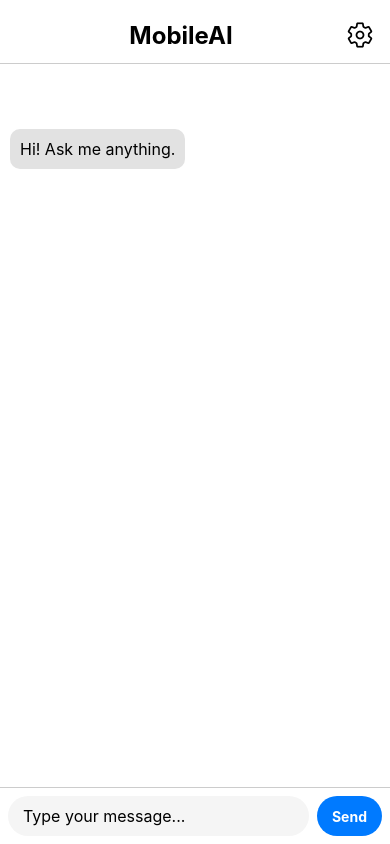
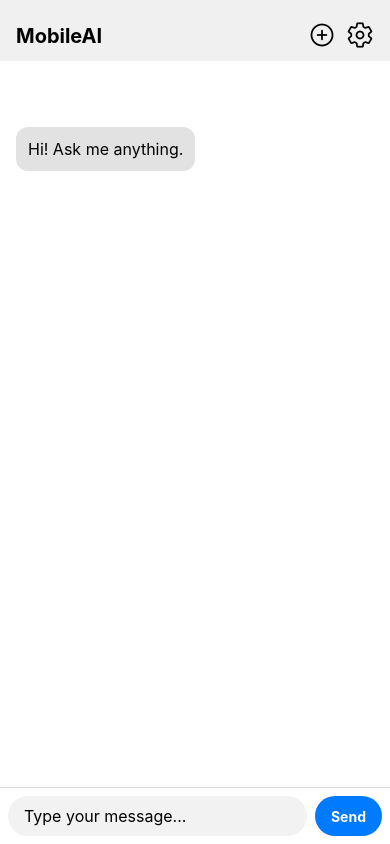
Before and after one commit to Comicalist/AIMobileBot, a React Native app: screen / in a window 390 px wide. Built offline with nearby package versions, Linux system fonts and the light colour scheme.

Commit message:
Major: Conversation History and Async saving.

```diff
--- a/App.js
+++ b/App.js
@@ -21,6 +21,8 @@ export default function App() {
     { id: '1', sender: 'bot', text: 'Hi! Ask me anything.' },
   ]);
   const [input, setInput] = useState('');
+  const [conversations, setConversations] = useState([]);
+  const [currentConversationId, setCurrentConversationId] = useState(null);
   const [isSettingsVisible, setIsSettingsVisible] = useState(false);
   const [selectedLanguage, setSelectedLanguage] = useState('');
   const flatListRef = useRef(null);
@@ -39,6 +41,30 @@ export default function App() {
     loadLanguageSetting();
   }, []);
 
+  useEffect(() => {
+    const loadConversations = async () => {
+      const saved = await AsyncStorage.getItem('conversations');
+      if (saved) {
+        setConversations(JSON.parse(saved));
+      }
+    };
+    loadConversations();
+  }, []);
+
+  const updateConversation = async (updatedMessages) => {
+    const updated = {
+      id: currentConversationId || Date.now().toString(),
+      title: `Conversation ${new Date().toLocaleString()}`,
+      messages: updatedMessages,
+    };
+
+    const filtered = conversations.filter(c => c.id !== updated.id);
+    const newList = [...filtered, updated];
+    setConversations(newList);
+    await AsyncStorage.setItem('conversations', JSON.stringify(newList));
+    setCurrentConversationId(updated.id);
+  };
+
   const sendMessage = async () => {
     if (!input.trim()) return;
 
@@ -49,8 +75,6 @@ export default function App() {
     } else if (selectedLanguage) {
       messageWithLanguage += ` Respond to this in ${selectedLanguage}`;
     }
-
-    console.log("User Message Sent: ", messageWithLanguage);
 
     const userMessage = { id: Date.now().toString(), sender: 'user', text: input };
     setMessages(prev => [...prev, userMessage]);
@@ -70,19 +94,38 @@ export default function App() {
       });
 
       const data = await response.json();
-      console.log(data);
       const botReply = data.choices?.[0]?.message?.content?.trim() || 'Sorry, I didn’t get that.';
 
-      setMessages(prev => [
-        ...prev,
-        { id: Date.now().toString() + '-bot', sender: 'bot', text: botReply },
-      ]);
+      const botMessage = { id: Date.now().toString() + '-bot', sender: 'bot', text: botReply };
+      const updatedMessages = [...messages, userMessage, botMessage];
+      setMessages(updatedMessages);
+      await updateConversation(updatedMessages);
+
     } catch (err) {
       console.error(err);
-      setMessages(prev => [
-        ...prev,
-        { id: Date.now().toString() + '-bot', sender: 'bot', text: 'Oops, something went wrong.' },
-      ]);
+      const errorMessage = {
+        id: Date.now().toString() + '-bot',
+        sender: 'bot',
+        text: 'Oops, something went wrong.',
+      };
+      const updatedMessages = [...messages, userMessage, errorMessage];
+      setMessages(updatedMessages);
+      await updateConversation(updatedMessages);
+    }
+  };
+
+  const startNewConversation = () => {
+    const newId = Date.now().toString();
+    setCurrentConversationId(newId);
+    setMessages([{ id: '1', sender: 'bot', text: 'Hi! Ask me anything.' }]);
+  };
+
+  const loadConversation = (id) => {
+    const convo = conversations.find(c => c.id === id);
+    if (convo) {
+      setCurrentConversationId(convo.id);
+      setMessages(convo.messages);
+      setIsSettingsVisible(false);
     }
   };
 
@@ -116,9 +159,14 @@ export default function App() {
         {/* Header */}
         <View style={[styles.header, { paddingTop: 20 }]}>
           <Text style={styles.headerTitle}>MobileAI</Text>
-          <TouchableOpacity onPress={toggleSettings}>
-            <Ionicons name="settings-outline" size={28} color="black" />
-          </TouchableOpacity>
+          <View style={{ flexDirection: 'row' }}>
+            <TouchableOpacity onPress={startNewConversation} style={{ marginRight: 10 }}>
+              <Ionicons name="add-circle-outline" size={28} color="black" />
+            </TouchableOpacity>
+            <TouchableOpacity onPress={toggleSettings}>
+              <Ionicons name="settings-outline" size={28} color="black" />
+            </TouchableOpacity>
+          </View>
         </View>
 
         {/* Chat messages */}
@@ -166,6 +214,18 @@ export default function App() {
                   setIsSettingsVisible(false);
                 }}
               />
+
+              <Text style={{ fontWeight: 'bold', marginTop: 20 }}>Past conversations:</Text>
+              <FlatList
+                data={conversations}
+                keyExtractor={item => item.id}
+                renderItem={({ item }) => (
+                  <TouchableOpacity onPress={() => loadConversation(item.id)}>
+                    <Text style={{ paddingVertical: 6 }}>{item.title}</Text>
+                  </TouchableOpacity>
+                )}
+              />
+
               <Button title="Close" onPress={() => setIsSettingsVisible(false)} />
             </View>
           </View>
@@ -177,89 +237,68 @@ export default function App() {
 
 const styles = StyleSheet.create({
   container: { flex: 1, backgroundColor: '#fff' },
-  chat: {
-    paddingTop: 10,
-    paddingHorizontal: 10,
+  header: {
+    flexDirection: 'row',
+    justifyContent: 'space-between',
+    alignItems: 'center',
+    paddingHorizontal: 16,
+    backgroundColor: '#f0f0f0',
+    paddingBottom: 10,
   },
+  headerTitle: { fontSize: 20, fontWeight: 'bold' },
+  chat: { padding: 16 },
   message: {
-    marginVertical: 5,
-    padding: 10,
-    borderRadius: 10,
+    marginVertical: 6,
+    padding: 12,
+    borderRadius: 12,
     maxWidth: '80%',
   },
   user: {
+    backgroundColor: '#DCF8C6',
     alignSelf: 'flex-end',
-    backgroundColor: '#DCF8C6',
   },
   bot: {
+    backgroundColor: '#E2E2E2',
     alignSelf: 'flex-start',
-    backgroundColor: '#E2E2E2',
   },
-  messageText: {
-    fontSize: 16,
-  },
+  messageText: { fontSize: 16 },
   inputContainer: {
     flexDirection: 'row',
+    padding: 8,
     borderTopWidth: 1,
-    borderColor: '#ccc',
-    padding: 8,
+    borderColor: '#ddd',
+    backgroundColor: '#fff',
   },
   input: {
     flex: 1,
-    backgroundColor: '#F5F5F5',
+    backgroundColor: '#f2f2f2',
     borderRadius: 20,
-    paddingHorizontal: 15,
+    paddingHorizontal: 16,
     paddingVertical: 10,
     fontSize: 16,
   },
   sendButton: {
+    backgroundColor: '#007AFF',
+    borderRadius: 20,
+    paddingHorizontal: 16,
+    justifyContent: 'center',
     marginLeft: 8,
-    backgroundColor: '#007AFF',
-    paddingVertical: 10,
-    paddingHorizontal: 15,
-    borderRadius: 20,
-    justifyContent: 'center',
   },
-  sendText: {
-    color: 'white',
-    fontWeight: 'bold',
-  },
-  header: {
-    flexDirection: 'row',
-    alignItems: 'center',
-    justifyContent: 'space-between',
-    paddingHorizontal: 16,
-    paddingVertical: 12,
-    borderBottomWidth: 1,
-    borderColor: '#ccc',
-    backgroundColor: '#fff',
-  },
-  headerTitle: {
-    fontSize: 24,
-    fontWeight: 'bold',
-    textAlign: 'center',
-    flex: 1,
-  },
-  settingsButton: {
-    position: 'absolute',
-    top: 40,
-    right: 20,
-  },
+  sendText: { color: '#fff', fontWeight: 'bold' },
   modalOverlay: {
     flex: 1,
     justifyContent: 'center',
-    alignItems: 'center',
-    backgroundColor: 'rgba(0, 0, 0, 0.5)',
+    backgroundColor: 'rgba(0,0,0,0.3)',
+    paddingHorizontal: 20,
   },
   modalContent: {
     backgroundColor: 'white',
-    padding: 40,
     borderRadius: 10,
-    width: 300,
+    padding: 20,
   },
   modalTitle: {
     fontSize: 18,
+    fontWeight: 'bold',
     marginBottom: 10,
-    textAlign: 'center',
   },
 });
```
